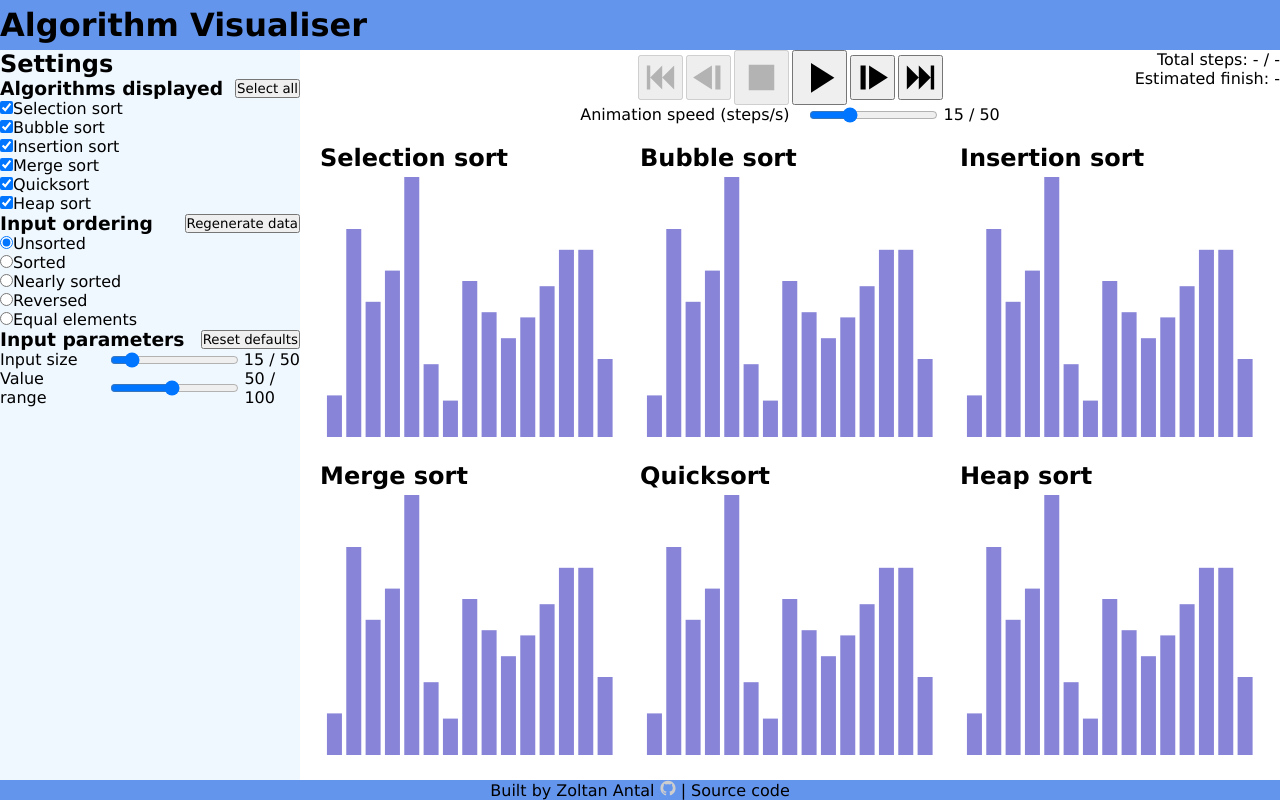
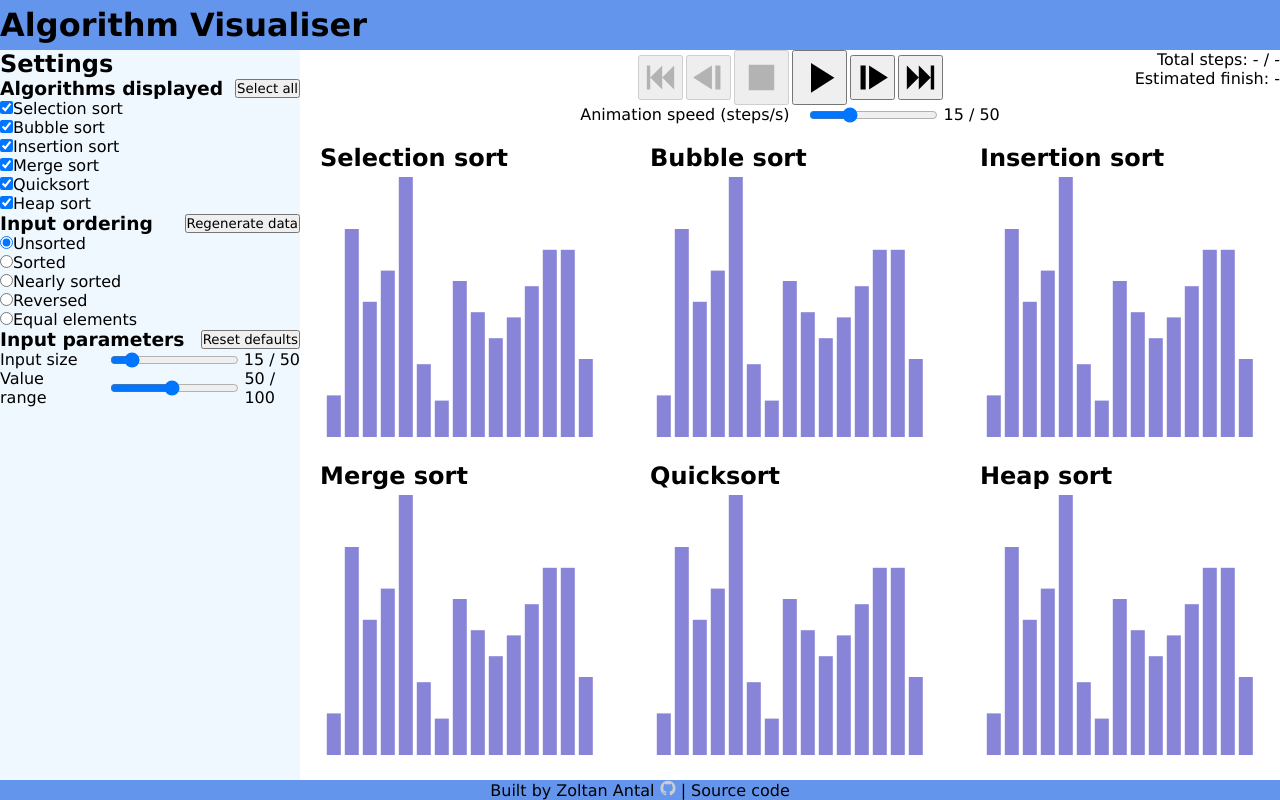
Before and after one commit to zoltan-antal/algorithm-visualiser, a React (Vite) app: page / in a window 1280 px wide. Built offline with nearby package versions, Linux system fonts and the light colour scheme.

Commit message:
Increase column gap between charts

```diff
--- a/src/components/Main/VisualisationDisplay.css
+++ b/src/components/Main/VisualisationDisplay.css
@@ -1,7 +1,8 @@
 #visualisation-display {
   display: grid;
   flex-grow: 1;
-  gap: 20px;
+  row-gap: 20px;
+  column-gap: 50px;
   padding: 20px;
   grid-auto-columns: 1fr;
   grid-auto-rows: 1fr;
```
